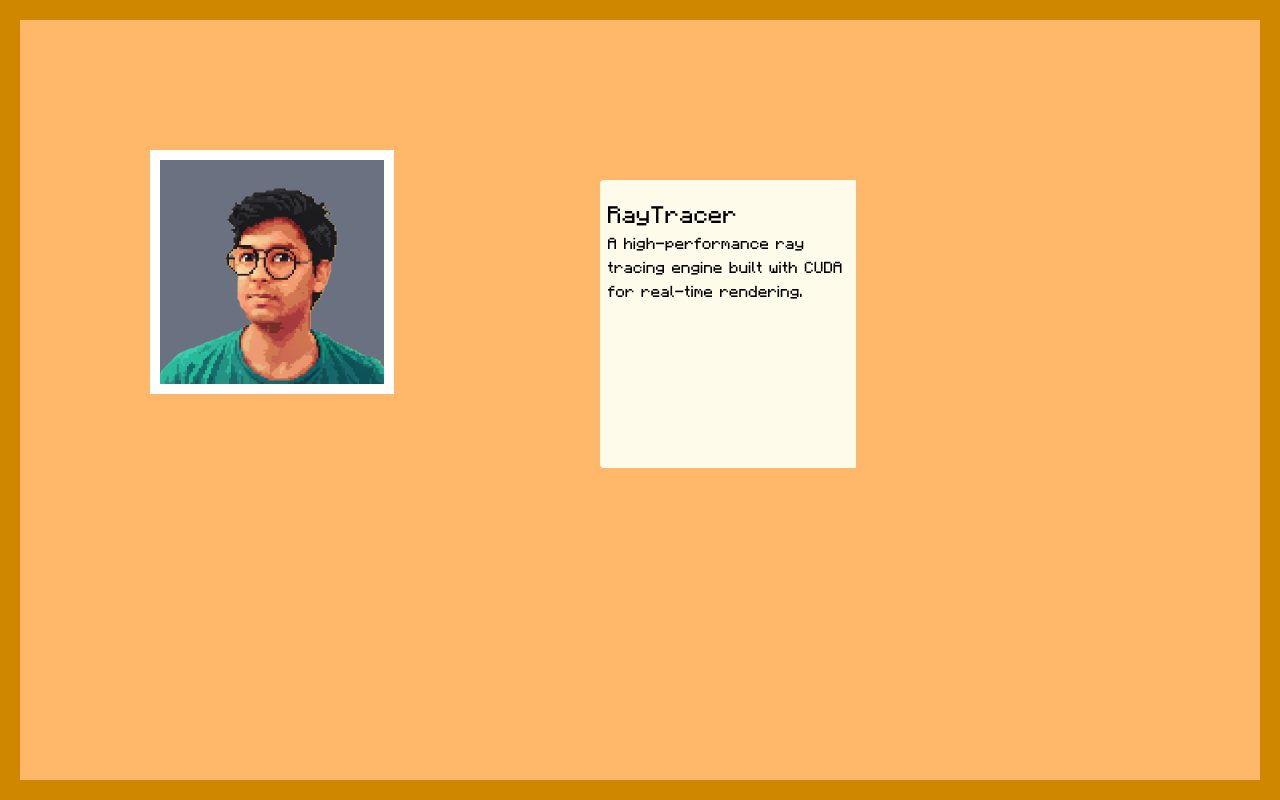
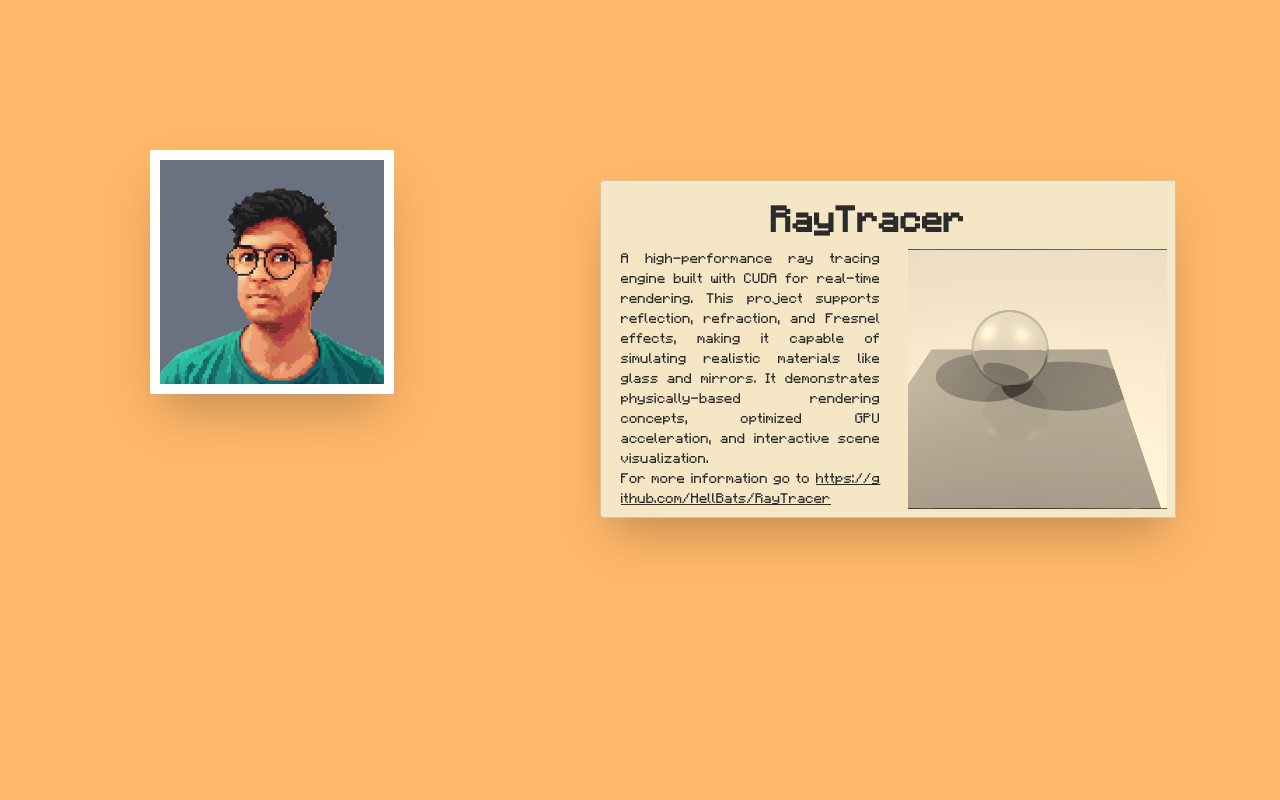
Before and after one commit to HellBats/Portfolio, a React (Vite) app: page / in a window 1280 px wide. Built offline with nearby package versions, Linux system fonts and the light colour scheme; the HTML template or start-up script is replaced by a standard one.

Commit message:
Project Card redesign

```diff
--- a/src/App.css
+++ b/src/App.css
@@ -1,5 +1,7 @@
 @import "tailwindcss";
 
+
+@tailwind utilities;
 
 body
 {
@@ -8,12 +10,22 @@ body
 
 @tailwind utilities;
 
+
+
 @font-face {
   font-family: 'Minecraft';
   src: url('/minecraft-font/MinecraftRegular-Bmg3.otf') format('opentype');
   font-weight: normal;
   font-style: normal;
 }
+
+@theme
+{
+  --color-newspaper: #f5e6c5;
+  --color-ink: #2b2b2b;
+  --color-paperborder: #d3c4a3;
+}
+
 
 @theme {
   --font-minecraft: "Minecraft", sans-serif;
@@ -23,8 +35,3 @@ body
 @theme {
   --font-sans: "Minecraft", sans-serif;
 }
-
-.navbar_elements
-{
-    @apply m-3 pl-10
-}
--- a/src/App.tsx
+++ b/src/App.tsx
@@ -12,7 +12,7 @@ const App = () =>
     <BrowserRouter>
       <Routes>
         <Route path="/" element={
-          <div className="h-screen w-screen bg-orange-300 border-20 border-yellow-600 text-white flex items-center justify-center">
+          <div className="h-screen w-screen bg-orange-300 text-white flex items-center justify-center">
             <Home></Home>
             </div>
           }/>
--- /dev/null
+++ b/src/Components/ConnectorLine.tsx
@@ -0,0 +1,38 @@
+import React from "react";
+
+interface Point {
+  x: number;
+  y: number;
+}
+
+interface ConnectorLineProps {
+  start: Point;
+  end: Point;
+  color?: string;
+  width?: number;
+  dashed?: boolean;
+}
+
+const ConnectorLine: React.FC<ConnectorLineProps> = ({
+  start,
+  end,
+  color = "white",
+  width = 2,
+  dashed = false,
+}) => {
+  return (
+    <svg className="absolute w-full h-full pointer-events-none">
+      <line
+        x1={start.x}
+        y1={start.y}
+        x2={end.x}
+        y2={end.y}
+        stroke={color}
+        strokeWidth={width}
+        strokeDasharray={dashed ? "6 3" : "none"}
+      />
+    </svg>
+  );
+};
+
+export default ConnectorLine;
--- a/src/Components/Draggable.tsx
+++ b/src/Components/Draggable.tsx
@@ -5,7 +5,7 @@ interface DraggableProps {
   initialPosition?: { x: number; y: number };
 }
 
-export const Draggable: React.FC<DraggableProps> = ({
+const Draggable: React.FC<DraggableProps> = ({
   children,
   initialPosition = { x: 100, y: 100 },
 }) => {
@@ -40,3 +40,5 @@ export const Draggable: React.FC<DraggableProps> = ({
     </div>
   );
 };
+
+export default Draggable;
--- a/src/Components/Profile.tsx
+++ /dev/null
@@ -1,45 +0,0 @@
-import { useEffect} from "react";
-import profile_picture from "../assets/Profile.png"
-import useProfile from "../Hooks/store";
-
-
-export interface profile
-{
-    Name:String,
-    Aboutme:String,
-    RepoName:String
-    Tagline:String
-}
-
-const Profile = () =>
-{
-    const { pro, loading, error, fetchData } = useProfile()
-
-    // 3. Call the action to load data when the component mounts
-    useEffect(() => {
-        fetchData();
-    }, []); // Dependency array ensures it only runs once
-
-    // 4. Render based on the store's state
-    if (loading) {
-        return <h1 className="flex flex-row justify-center text-2xl py-50">Loading Profile...</h1>;
-    }
-
-    if (error) {
-        return <h1 className="flex flex-row justify-center text-2xl py-50">Error: {error}</h1>;
-    }
-    return(
-        <div className="flex flex-row-reverse mx-50 mt-6 justify-between">
-            <img src={profile_picture} className="w-90 rounded-full m-5"></img>
-            <div className="flex flex-col justify-center">
-                <h1 className="text-5xl p-2 font-minecraft" >Hello, I am {pro.Name}</h1>
-                <p className="w-2xl text-xl p-2 font-minecraft">
-                    {pro.Aboutme}
-                </p>
-            </div>
-        </div>
-    );
-}
-
-
-export default Profile;
--- a/src/Components/ProjectCard.tsx
+++ b/src/Components/ProjectCard.tsx
@@ -2,28 +2,49 @@
 interface Project {
   name: string;
   description: string | null;
-//   language: string | null;
-//   html_url: string;
-//   topics: [string] | [];
+  html_url: string;
+  topics: string[] | [];
+  picture: string | null;
 }
 
 
 const ProjectCard = (repo:Project) =>
 {
     return(
-        <div className="flex flex-col w-64 h-72 bg-amber-50 text-black rounded-l" >
-            <div className="text-2xl mr-10 px-2 mt-5">{repo.name}</div>
-            {/* <div className="border-1 px-2 flex flex-wrap h-8">
-                {repo.topics.map((element) => (<div className="px-2">{element.charAt(0).toUpperCase()
-                    + element.slice(1)}</div>))}
-            </div> */}
-            <p className=" px-2">{repo.description || ""}</p>
-            {/* <div className="px-2">
-                <a href={repo.html_url}>
-                    <div className="text-fuchsia-700">Github</div>
+        <div className="flex flex-col max-w-xl bg-newspaper text-ink border border-paperborder rounded-l overflow-hidden">
+        {/* Repo name */}
+        <div className="flex justify-center"><div className="text-4xl mr-10 px-2 mt-5 font-semibold">{repo.name}</div></div>
+
+        {/* Description + Image */}
+        <div className="flex flex-row">
+            {/* Text section */}
+            <div className="flex flex-col w-1/2 p-2 mx-3 text-justify">
+            <p className="text-sm">{repo.description || ""}</p>
+            <div className="text-sm break-all">
+                For more information go to{" "}
+                <a
+                href={repo.html_url}
+                className=" underline "
+                >
+                {repo.html_url}
                 </a>
-            </div> */}
+            </div>
+            </div>
+
+            {/* Image section */}
+            {repo.picture ? (
+            <div className="w-1/2 h-auto overflow-hidden">
+                <img
+                src={repo.picture}
+                alt="Repository visual"
+                className="w-full h-full object-cover filter grayscale sepia-50 contrast-90 brightness-95 p-2 "
+                draggable={false}
+                />
+            </div>
+            ) : null}
         </div>
+        </div>
+
     )
 
 }
--- a/src/Hooks/store.tsx
+++ /dev/null
@@ -1,41 +0,0 @@
-import { create } from 'zustand';
-
-// 1. Define your 'profile' interface
-interface profile {
-  Name: string;
-  Aboutme: string;
-  RepoName: string;
-  Tagline:String;
-}
-
-// 2. Define the interface for the *entire* store state and actions
-interface ProfileStoreState {
-  pro: profile;
-  loading: boolean;
-  error: string | null;
-  fetchData: () => Promise<void>;
-}
-
-// 3. Pass the store interface to 'create'
-const useProfile = create<ProfileStoreState>((set) => ({
-  pro: { Name: "", Aboutme: "", RepoName: "" , Tagline:""}, // Initial state
-  loading: false,
-  error: null,
-
-  // Action to fetch users from the API
-  fetchData: async () => {
-    set({ loading: true, error: null }); // Set loading state to true and reset error
-    try {
-      const response = await fetch('profile_config.json');
-
-      // 4. IMPORTANT: Tell TypeScript the type of 'data'
-      const data = await response.json() as profile;
-
-      set({ pro: data, loading: false }); // Set users data and loading to false
-    } catch (error) {
-      set({ error: 'Failed to fetch users', loading: false }); // Set error if fetch fails
-    }
-  },
-}));
-
-export default useProfile;
--- a/src/Pages/AboutMe.tsx
+++ /dev/null
@@ -1,14 +0,0 @@
-import Profile from "../Components/Profile";
-
-
-const AboutMe = () =>
-{
-    return(
-        <>
-            <Profile></Profile>
-        </>
-    )
-}
-
-
-export default AboutMe;
--- a/src/Pages/Home.tsx
+++ b/src/Pages/Home.tsx
@@ -1,37 +1,29 @@
-import { useEffect } from "react";
-import useProfile from "../Hooks/store";
-import { Draggable } from "../Components/Draggable";
+import Draggable from "../Components/Draggable";
 import profile_picture from "../assets/Profile.png"
+import ray_tacer from "../assets/RayTracer.png"
 import ProjectCard from "../Components/ProjectCard";
+
 
 
 const Home = () =>
 {
-    const { pro, loading, error, fetchData } = useProfile()
 
-    // 3. Call the action to load data when the component mounts
-    useEffect(() => {
-        fetchData();
-    }, []); // Dependency array ensures it only runs once
-
-    // 4. Render based on the store's state
-    if (loading) {
-        return <h1 className="flex flex-row justify-center text-2xl py-50">Loading Profile...</h1>;
-    }
-
-    if (error) {
-        return <h1 className="flex flex-row justify-center text-2xl py-50">Error: {error}</h1>;
-    }
     return(
         <div>
+            {/* <ConnectorLine start={{ x: 150, y: 150 }} end = {{ x: 600, y: 180 }}></ConnectorLine> */}
             <Draggable initialPosition={{ x: 150, y: 150 }}>
-                <div className="bg-gray-500 border-10">
+                <div className="bg-gray-500 border-10 shadown-black shadow-2xl">
                     <img src={profile_picture} className="w-56" draggable={false}></img>
                 </div>
             </Draggable>
             <Draggable initialPosition={{ x: 600, y: 180 }}>
-                <div className="rounded-2xl">
-                    <ProjectCard name={"RayTracer"} description={"A high-performance ray tracing engine built with CUDA for real-time rendering."}></ProjectCard>
+                <div className="rounded-2xl shadow-2xl">
+                    <ProjectCard
+                    name={"RayTracer"}
+                    description={"A high-performance ray tracing engine built with CUDA for real-time rendering. This project supports reflection, refraction, and Fresnel effects, making it capable of simulating realistic materials like glass and mirrors. It demonstrates physically-based rendering concepts, optimized GPU acceleration, and interactive scene visualization."}
+                    topics = {["CUDA", "C++"]}
+                    html_url="https://github.com/HellBats/RayTracer"
+                    picture={ray_tacer}></ProjectCard>
                 </div>
             </Draggable>
         </div>
--- a/tailwind.config.js
+++ /dev/null
@@ -1,10 +0,0 @@
-export default {
-    theme: {
-    extend: {
-        fontFamily: {
-        minecraft: ['var(--font-minecraft)']
-        }
-    }
-    },
-  plugins: [],
-}
```
Also changed, not shown: src/assets/RayTracer.png (added).
